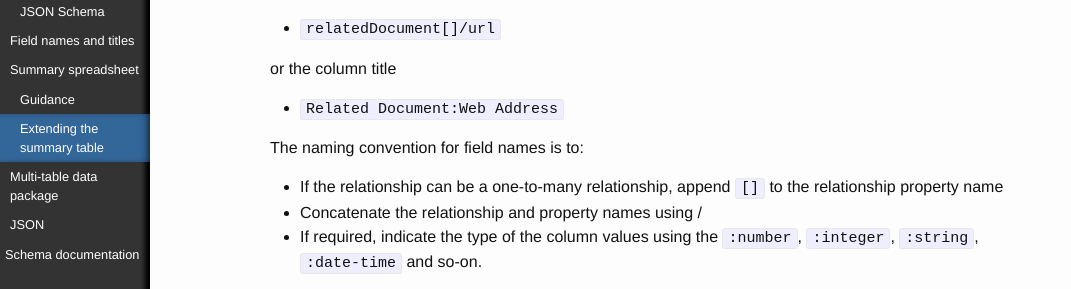
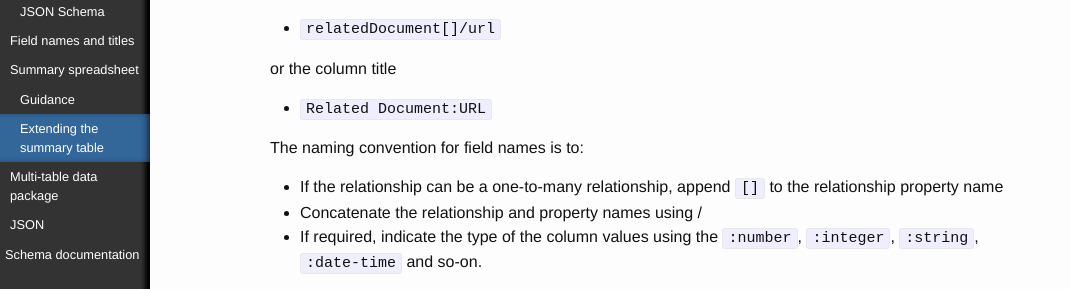
Before and after one commit to ThreeSixtyGiving/threesixtygiving.github.io, a Jekyll site: the page built from reference.md, in a window 1280 px wide and 900 px high, scrolled down 4146 px. Shown: the part 159-448 px from the top of the window, without its empty margins (0-1071 px from the left). Built offline with Jekyll 4.4.1, drawn with Linux system fonts in a browser that asks for light colours; nearby versions of some CDN libraries.

Commit message:
Fixing reference to Web Address

````diff
--- a/reference.md
+++ b/reference.md
@@ -145,7 +145,7 @@ can by represented in the Activity table under the column name:
 
 or the column title
 
-* ```Related Document:Web Address```
+* ```Related Document:URL```
 
 The naming convention for field names is to:
 
````
